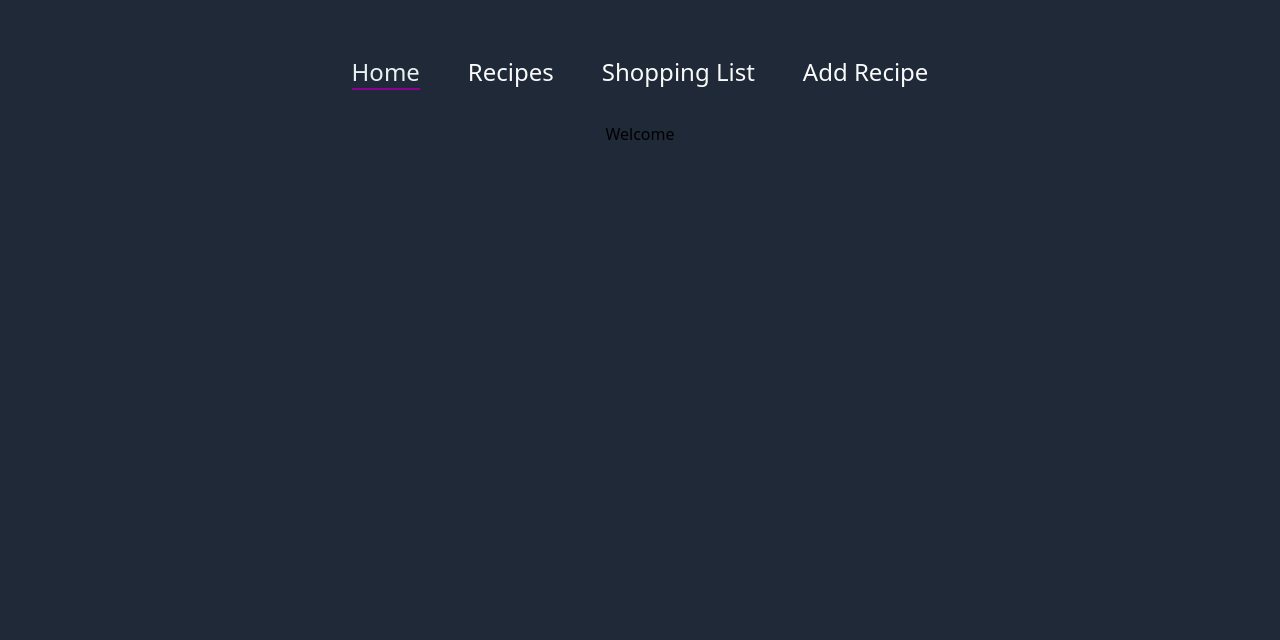
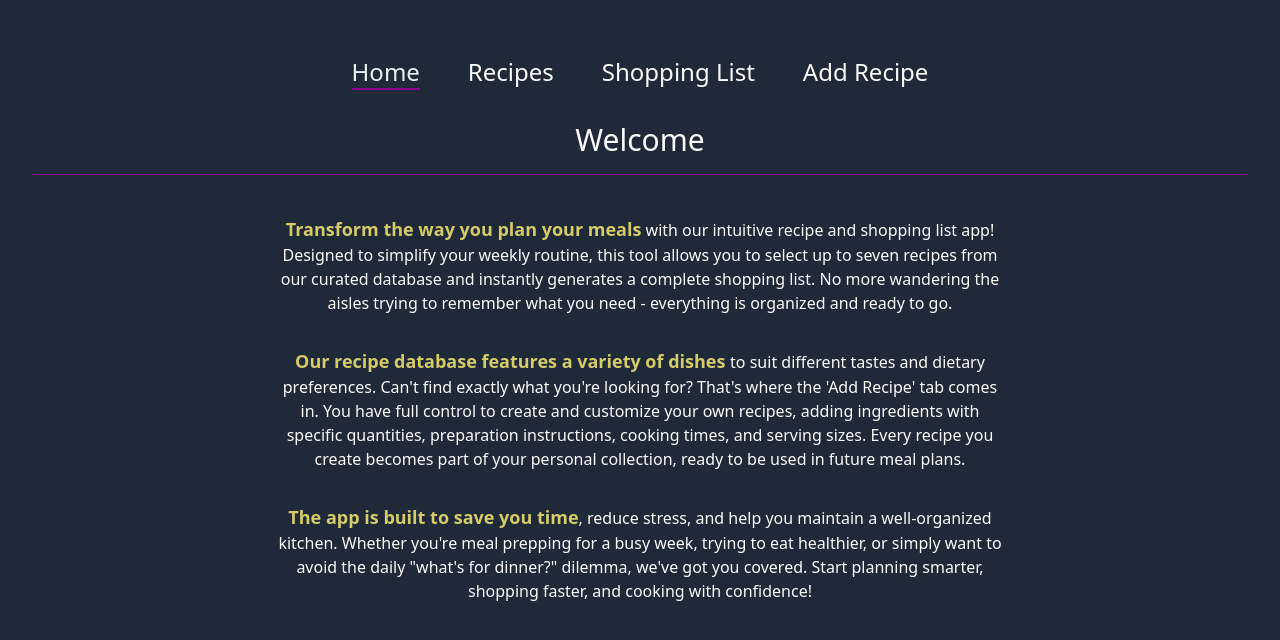
Before and after one commit to lehoucqgj/RecipeApp, a React (Vite) app in the folder recipeapp-ui/: page / in a window 1280 px wide. Shown: the top 640 px of the page. Built offline with nearby package versions, Linux system fonts and the light colour scheme.

Commit message:
Homepage done, nearly forgot about that one

```diff
--- a/recipeapp-ui/src/components/Home.tsx
+++ b/recipeapp-ui/src/components/Home.tsx
@@ -1,7 +1,21 @@
 export const Home = () => {
     return (
         <>
-            <h1>Welcome</h1>
+            <h1 className="my-1 text-3xl mb-10 border-b border-fuchsia-800 pb-4 text-[#fafafa]">Welcome</h1>
+            <div className="text-[#fafafa] w-3/5 mx-auto">
+                <p className="mb-8"><span className="font-bold text-lg text-[#D4CB6A]">Transform the way you plan your meals</span> with our intuitive recipe and shopping list app! Designed to simplify your weekly routine,
+                    this tool allows you to select up to seven recipes from our curated database and instantly generates a complete shopping list.
+                    No more wandering the aisles trying to remember what you need - everything is organized and ready to go.</p>
+
+                <p className="mb-8"><span className="font-bold text-lg text-[#D4CB6A]"> Our recipe database features a variety of dishes </span>to suit different tastes and dietary preferences.
+                    Can't find exactly what you're looking for? That's where the 'Add Recipe' tab comes in. You have full control to create and customize your own recipes,
+                    adding ingredients with specific quantities, preparation instructions, cooking times, and serving sizes.
+                    Every recipe you create becomes part of your personal collection, ready to be used in future meal plans. </p>
+
+                <p className="mb-8"><span className="font-bold text-lg text-[#D4CB6A]">The app is built to save you time</span>, reduce stress, and help you maintain a well-organized kitchen.
+                    Whether you're meal prepping for a busy week, trying to eat healthier, or simply want to avoid the daily "what's for dinner?"
+                    dilemma, we've got you covered. Start planning smarter, shopping faster, and cooking with confidence!</p>
+            </div>
         </>
     );
 }
--- a/recipeapp-ui/src/components/RecipeList.tsx
+++ b/recipeapp-ui/src/components/RecipeList.tsx
@@ -34,14 +34,8 @@ export const RecipeList = ({ shoppinglist: shoppinglist, setShoppinglist }: Reci
         fetchRecipes();
     },[]);
 
-  // To check up on them datas
-  useEffect(() => {
-    console.log("Updated shopping list:", shoppinglist);
-  }, [shoppinglist]);
-
     if(loading) return <div className="text-gray-300">Loading</div>;
     if(error) return <div className="text-red-600">Error: {error}</div>;
-
 
     const handleRecipeClick = async (recipeId: number) => {
       if (expandedRecipeId === recipeId){
```
Also changed, not shown: 1 other file (tests, documents, lock files or other folders).
